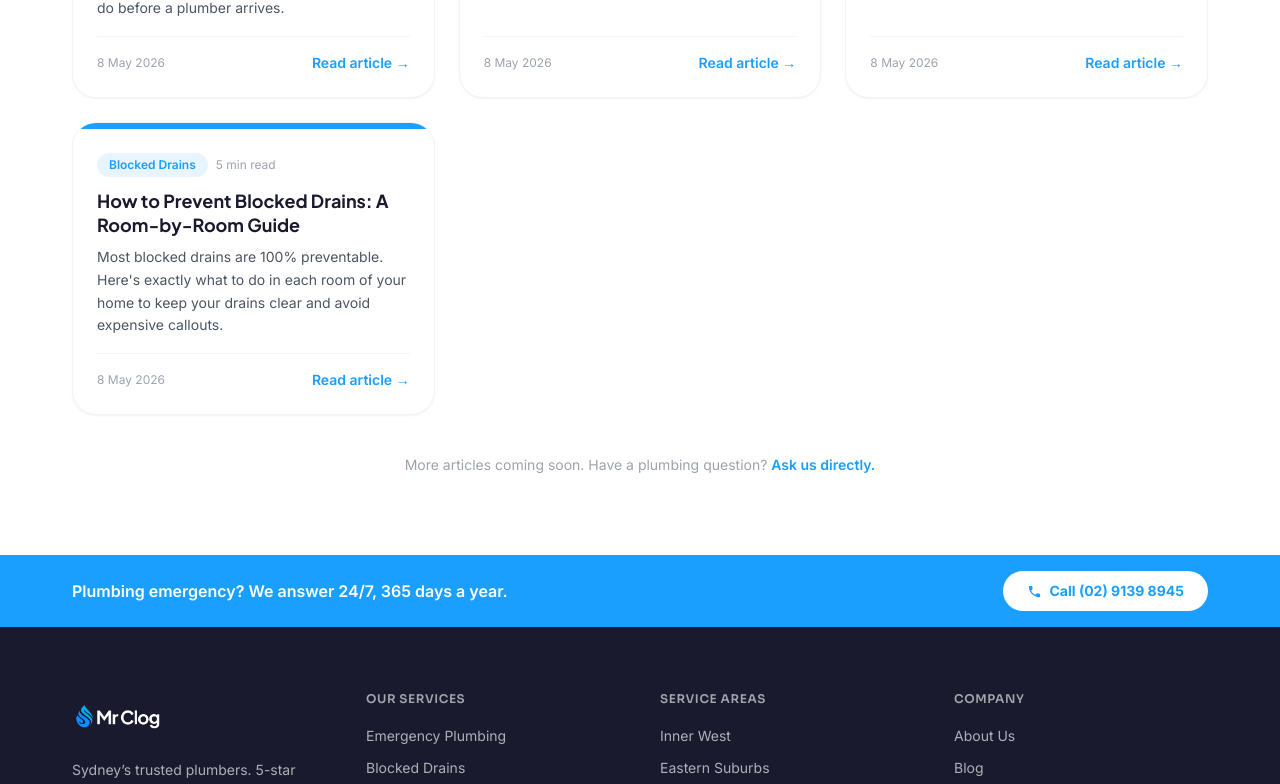
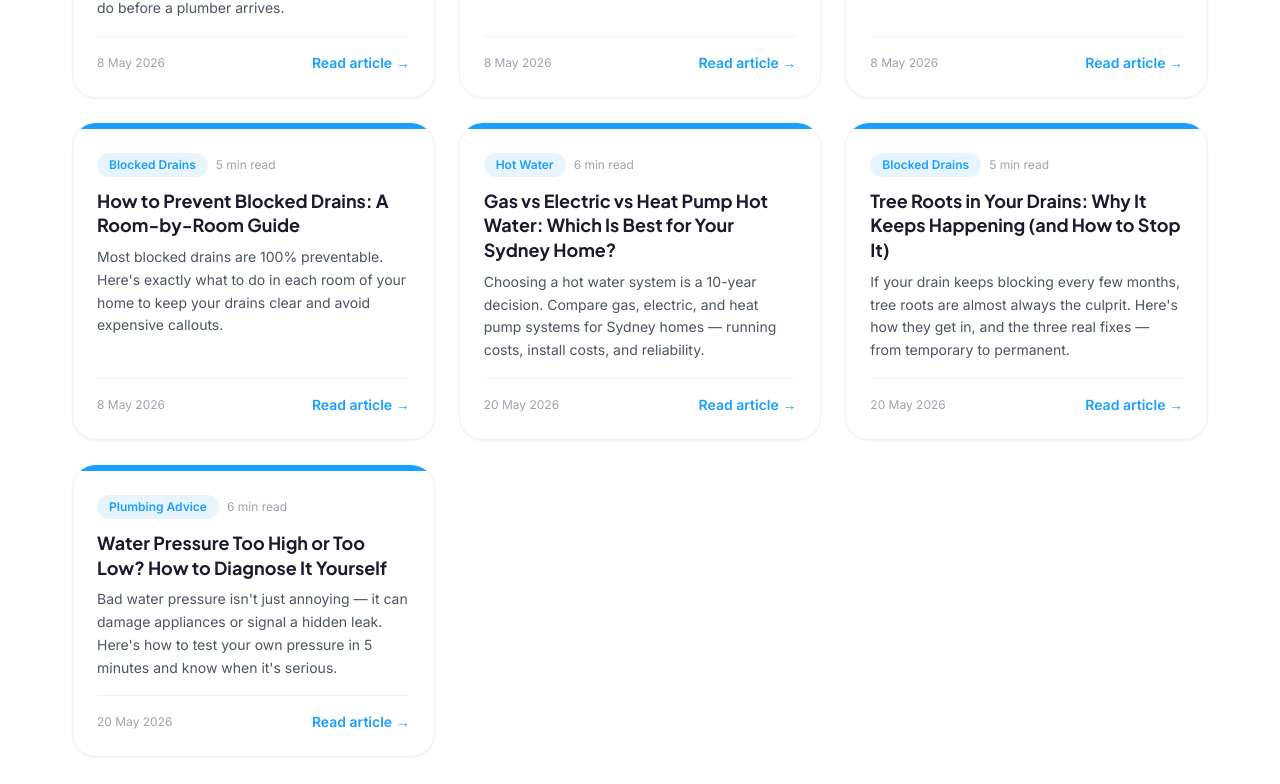
Before and after one commit to mrclogplumbing/mrclog-website, a Next.js app: page /blog in a window 1280 px wide. Shown: the part 1000-1784 px from the top of the page. Built offline with nearby package versions, Linux system fonts and the light colour scheme.

Commit message:
Add 3 new blog posts to blog index (hot water, tree roots, water pressure)

```diff
--- a/src/app/blog/page.tsx
+++ b/src/app/blog/page.tsx
@@ -78,6 +78,33 @@ const posts = [
     date: "8 May 2026",
     category: "Blocked Drains",
     readTime: "5 min read",
+    published: true,
+  },
+  {
+    slug: "gas-vs-electric-vs-heat-pump-hot-water",
+    title: "Gas vs Electric vs Heat Pump Hot Water: Which Is Best for Your Sydney Home?",
+    excerpt: "Choosing a hot water system is a 10-year decision. Compare gas, electric, and heat pump systems for Sydney homes — running costs, install costs, and reliability.",
+    date: "20 May 2026",
+    category: "Hot Water",
+    readTime: "6 min read",
+    published: true,
+  },
+  {
+    slug: "tree-roots-in-drains",
+    title: "Tree Roots in Your Drains: Why It Keeps Happening (and How to Stop It)",
+    excerpt: "If your drain keeps blocking every few months, tree roots are almost always the culprit. Here's how they get in, and the three real fixes — from temporary to permanent.",
+    date: "20 May 2026",
+    category: "Blocked Drains",
+    readTime: "5 min read",
+    published: true,
+  },
+  {
+    slug: "water-pressure-too-high-or-too-low",
+    title: "Water Pressure Too High or Too Low? How to Diagnose It Yourself",
+    excerpt: "Bad water pressure isn't just annoying — it can damage appliances or signal a hidden leak. Here's how to test your own pressure in 5 minutes and know when it's serious.",
+    date: "20 May 2026",
+    category: "Plumbing Advice",
+    readTime: "6 min read",
     published: true,
   },
 ];
```
